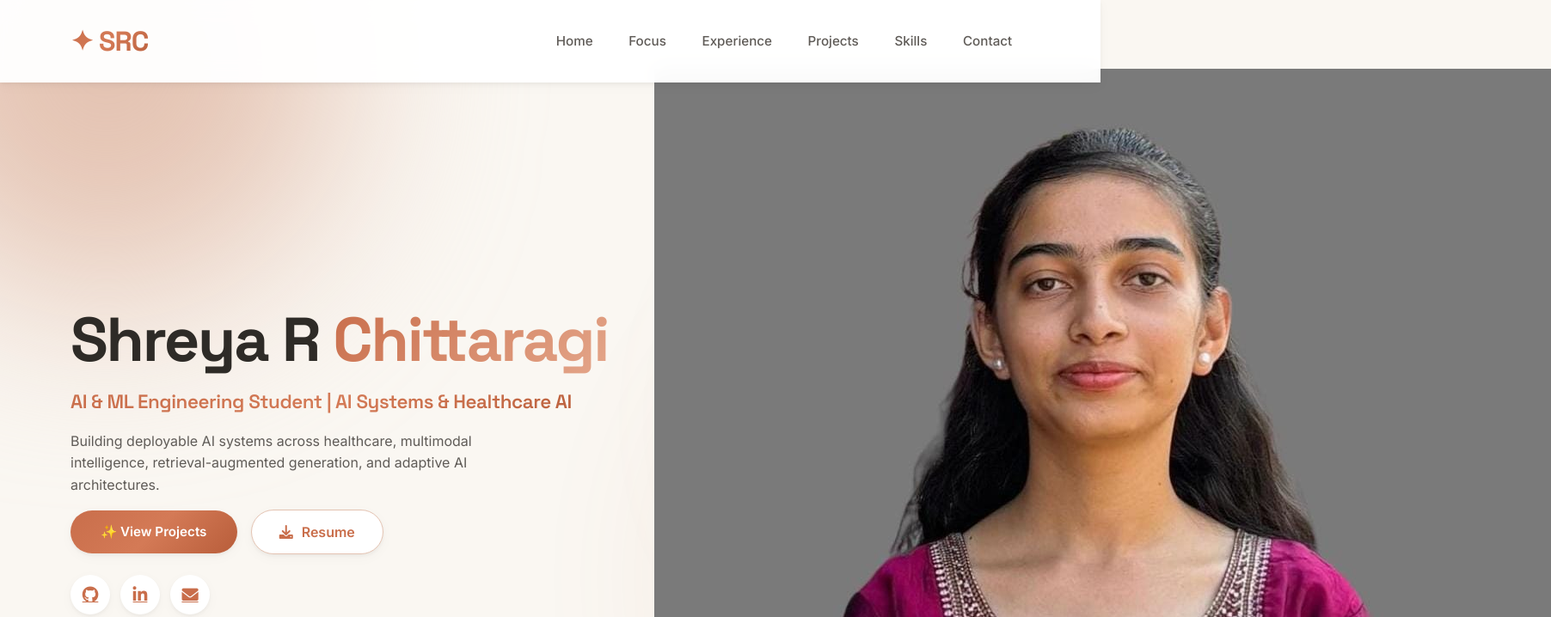
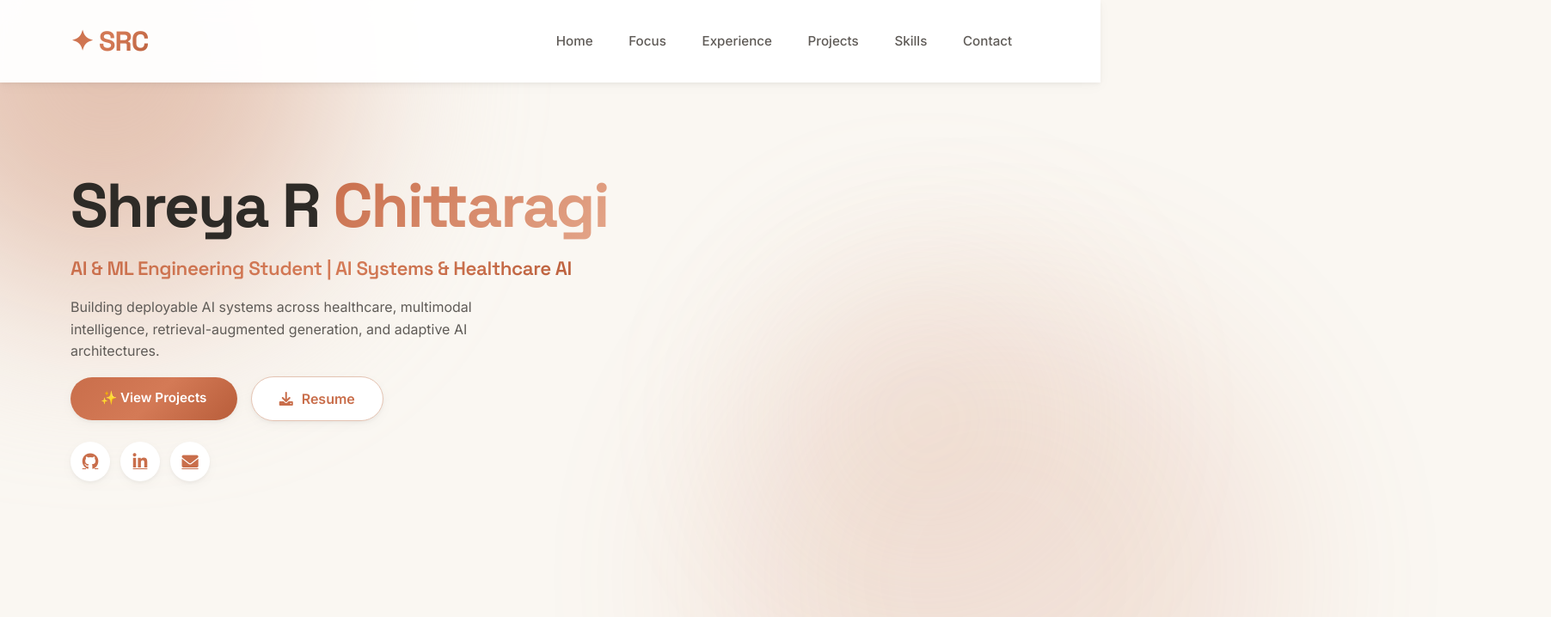
Before and after one commit to ShreyaRChittaragi/Portfolio, a plain HTML site: page index.html in a window 1280 px wide. Shown: the top 718 px of the page at 86% size, 1804 px wide, since content can reach past the window. Drawn offline with nearby package versions, Linux system fonts and the light colour scheme; animation ran at ten frames a second.

Commit message:
Update index.html

```diff
--- a/index.html
+++ b/index.html
@@ -590,9 +590,6 @@ h1, h2, h3, h4, h5, .navbar-brand, .stat-number, .hero-subtitle {
                     <a href="mailto:shreyarchittaragi@gmail.com" class="social-icon"><i class="fas fa-envelope"></i></a>
                 </div>
             </div>
-            <div class="col-lg-5 text-center" data-aos="fade-up" data-aos-delay="200" data-aos-duration="1000">
-                <img src="Shreya pp.jpg" alt="Shreya R Chittaragi" class="profile-photo">
-            </div>
         </div>
     </div>
 </section>
```
